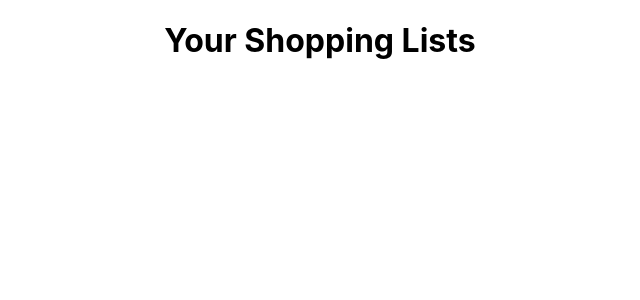
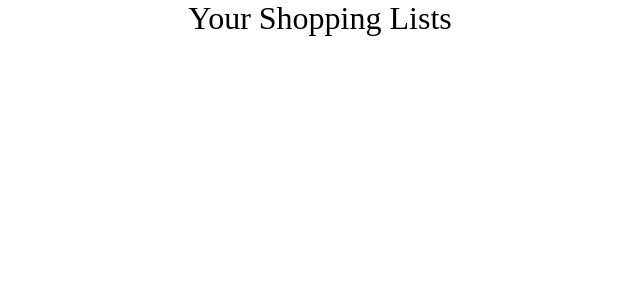
Before and after one commit to katmart93/shopping-list-app, a React (Create React App) app: page / in a window 1280 px wide. Shown: the top 300 px of the page, without its empty margins (320-960 px from the left). Built offline with nearby package versions, Linux system fonts and the light colour scheme.

Commit message:
basic styles added

```diff
--- a/src/App.css
+++ b/src/App.css
@@ -1,38 +1,3 @@
 .App {
   text-align: center;
 }
-
-.App-logo {
-  height: 40vmin;
-  pointer-events: none;
-}
-
-@media (prefers-reduced-motion: no-preference) {
-  .App-logo {
-    animation: App-logo-spin infinite 20s linear;
-  }
-}
-
-.App-header {
-  background-color: #282c34;
-  min-height: 100vh;
-  display: flex;
-  flex-direction: column;
-  align-items: center;
-  justify-content: center;
-  font-size: calc(10px + 2vmin);
-  color: white;
-}
-
-.App-link {
-  color: #61dafb;
-}
-
-@keyframes App-logo-spin {
-  from {
-    transform: rotate(0deg);
-  }
-  to {
-    transform: rotate(360deg);
-  }
-}
--- a/src/index.css
+++ b/src/index.css
@@ -1,13 +1,36 @@
-body {
-  margin: 0;
-  font-family: -apple-system, BlinkMacSystemFont, 'Segoe UI', 'Roboto', 'Oxygen',
-    'Ubuntu', 'Cantarell', 'Fira Sans', 'Droid Sans', 'Helvetica Neue',
-    sans-serif;
-  -webkit-font-smoothing: antialiased;
-  -moz-osx-font-smoothing: grayscale;
+/* reset */
+html {
+  box-sizing: border-box;
+  font-size: 16px;
 }
 
-code {
-  font-family: source-code-pro, Menlo, Monaco, Consolas, 'Courier New',
-    monospace;
+*,
+*:before,
+*:after {
+  box-sizing: inherit;
 }
+
+body,
+h1,
+h2,
+h3,
+h4,
+h5,
+h6,
+p,
+ol,
+ul {
+  margin: 0;
+  padding: 0;
+  font-weight: normal;
+}
+
+ol,
+ul {
+  list-style: none;
+}
+
+img {
+  max-width: 100%;
+  height: auto;
+}
```
